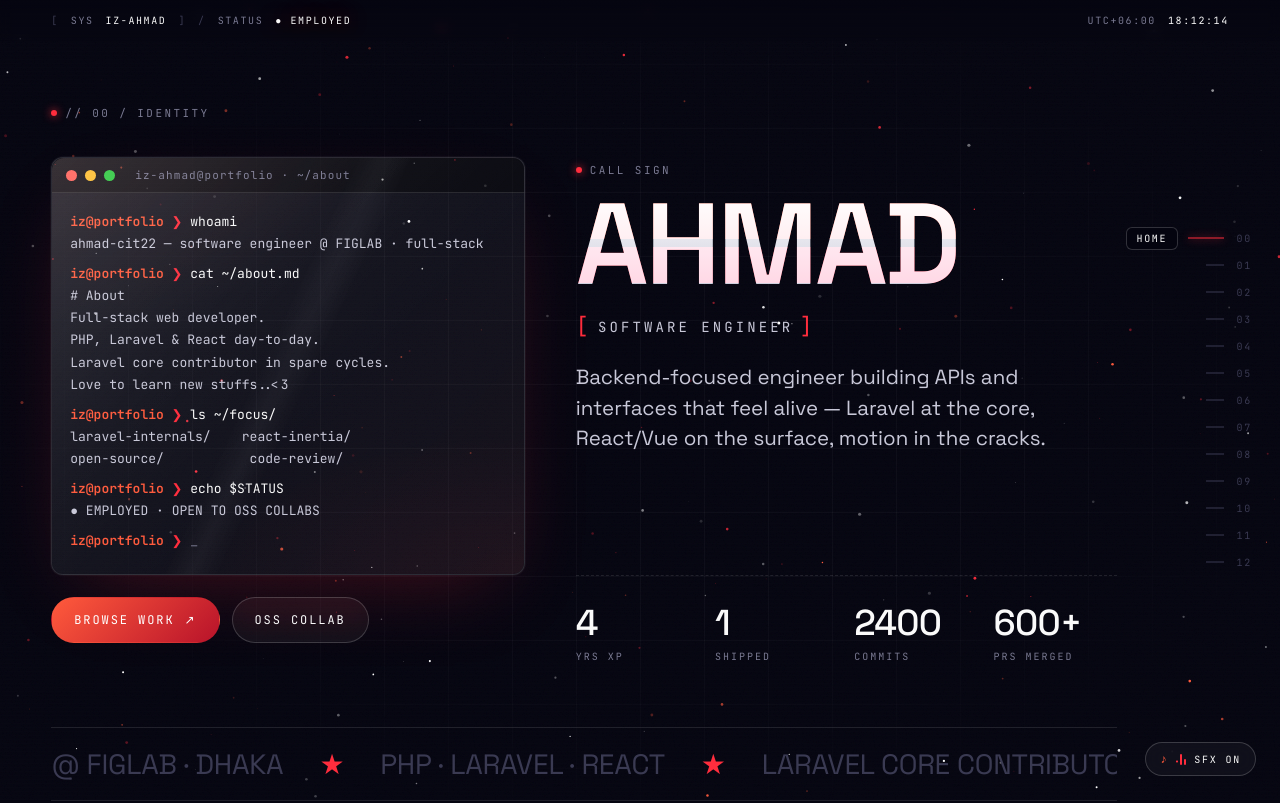
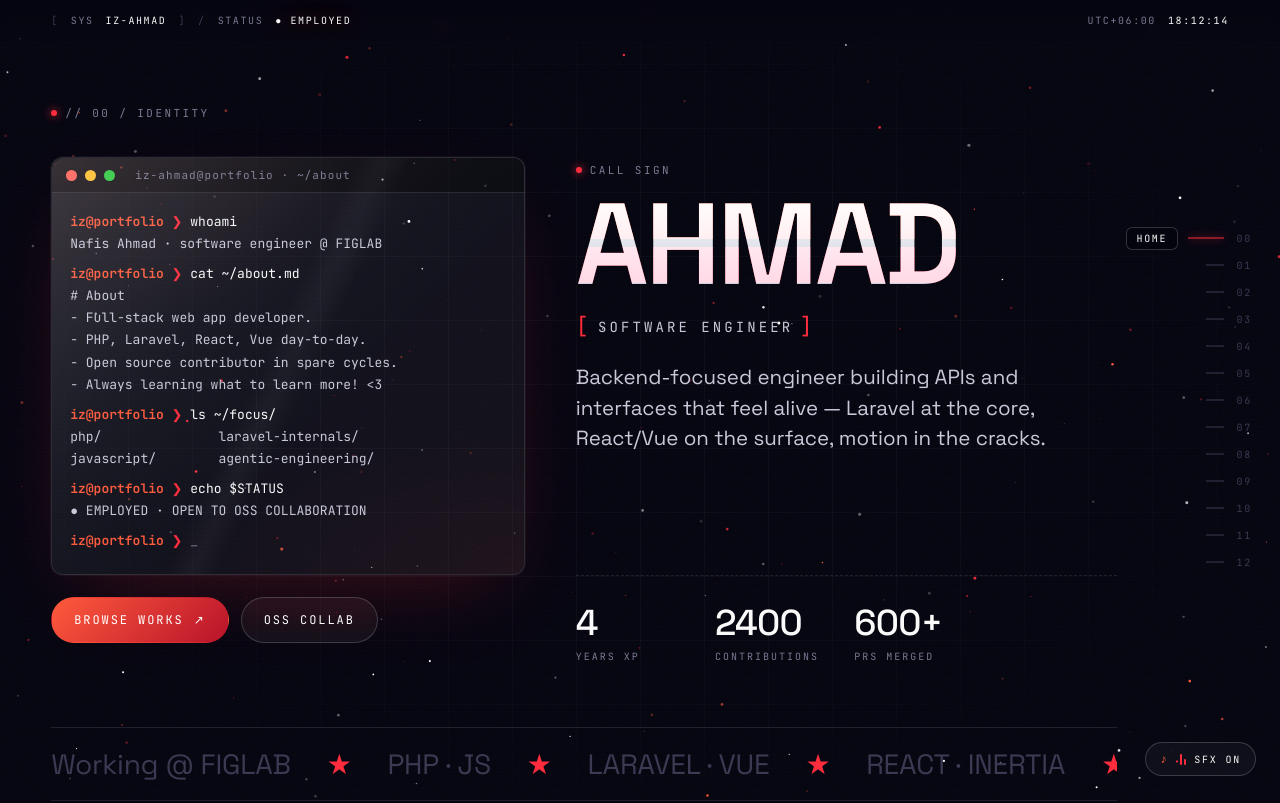
Before and after one commit to iz-ahmad/portfolio, a Next.js app: page / in a window 1280 px wide. Shown: the top 803 px of the page. Built offline with nearby package versions, Linux system fonts and the light colour scheme; no server answers.

Commit message:
fetch live GitHub contributions for COMMITS stat, refresh boot script and marquee

```diff
--- a/src/components/sections/Hero.tsx
+++ b/src/components/sections/Hero.tsx
@@ -6,13 +6,17 @@ import profile from '@/data/profile.json'
 const MARQUEE_REPEATS = 2
 
 const SCRIPT = [
-  { cmd: 'whoami',          out: ['ahmad-cit22 — software engineer @ FIGLAB · full-stack'] },
-  { cmd: 'cat ~/about.md',  out: ['# About', 'Full-stack web developer.', 'PHP, Laravel & React day-to-day.', 'Laravel core contributor in spare cycles.', 'Love to learn new stuffs..<3'] },
-  { cmd: 'ls ~/focus/',     out: ['laravel-internals/    react-inertia/', 'open-source/           code-review/'] },
-  { cmd: 'echo $STATUS',    out: ['● EMPLOYED · OPEN TO OSS COLLABS'] },
+  { cmd: 'whoami',          out: ['Nafis Ahmad · software engineer @ FIGLAB'] },
+  { cmd: 'cat ~/about.md',  out: ['# About', '- Full-stack web app developer.', '- PHP, Laravel, React, Vue day-to-day.', '- Open source contributor in spare cycles.', '- Always learning what to learn more! <3'] },
+  { cmd: 'ls ~/focus/',     out: ['php/               laravel-internals/', 'javascript/        agentic-engineering/'] },
+  { cmd: 'echo $STATUS',    out: ['● EMPLOYED · OPEN TO OSS COLLABORATION'] },
 ]
 
-function Stat({ k, v }: { k: string; v: number }) {
+const marqueeItems = ['Working @ FIGLAB', '★', 'PHP · JS', '★', 'LARAVEL · VUE', '★', 'REACT · INERTIA', '★', 'LARAVEL CORE CONTRIBUTOR', '★', 'OPEN TO OSS', '★', 'FULL-STACK', '★']
+
+const API_URL = 'https://github-contributions-api.jogruber.de/v4/iz-ahmad'
+
+function Stat({ k, v }: { k: string; v: number | string }) {
   return (
     <div className="stat">
       <div className="stat-v">{v}</div>
@@ -25,7 +29,7 @@ function CtaLinks() {
   return (
     <>
       <a href="#projects" className="btn btn-primary" data-cursor="hover" data-cursor-label="Browse work">
-        BROWSE WORK <span aria-hidden>↗</span>
+        BROWSE WORKS <span aria-hidden>↗</span>
       </a>
       <a href="#contact" className="btn" data-cursor="hover" data-cursor-label="Open channel">
         OSS COLLAB
@@ -36,12 +40,23 @@ function CtaLinks() {
 
 export function Hero() {
   const [step, setStep] = useState(0)
+  const [commits, setCommits] = useState(profile.commits)
 
   useEffect(() => {
     if (step >= SCRIPT.length) return
     const t = setTimeout(() => setStep(step + 1), 850)
     return () => clearTimeout(t)
   }, [step])
+
+  useEffect(() => {
+    fetch(API_URL)
+      .then(r => r.json())
+      .then(data => {
+        const total = Object.values(data.total as Record<string, number>).reduce((a, b) => a + b, 0)
+        setCommits(total)
+      })
+      .catch(() => {})
+  }, [])
 
   const booted = step >= SCRIPT.length
   const visible = SCRIPT.slice(0, step)
@@ -122,9 +137,8 @@ export function Hero() {
 
         {/* Stats — outside grid; CSS positions it per breakpoint */}
         <div className="hero-stats" aria-label="Quick stats">
-          <Stat k="YRS XP" v={profile.yearsXp} />
-          <Stat k="SHIPPED" v={profile.shipped} />
-          <Stat k="COMMITS" v={profile.commits} />
+          <Stat k="YEARS XP" v={profile.yearsXp} />
+          <Stat k="CONTRIBUTIONS" v={commits} />
           <Stat k="PRS MERGED" v={profile.prsMerged} />
         </div>
 
@@ -138,7 +152,7 @@ export function Hero() {
         <div className="marquee-track">
           {Array.from({ length: MARQUEE_REPEATS }, (_, k) => (
             <div className="marquee-row" key={k}>
-              {['@ FIGLAB · DHAKA', '★', 'PHP · LARAVEL · REACT', '★', 'LARAVEL CORE CONTRIBUTOR', '★', 'OPEN TO OSS', '★', 'FULL-STACK', '★'].map((t, i) => (
+              {marqueeItems.map((t, i) => (
                 <span key={i} className="marquee-item">{t}</span>
               ))}
             </div>
```
